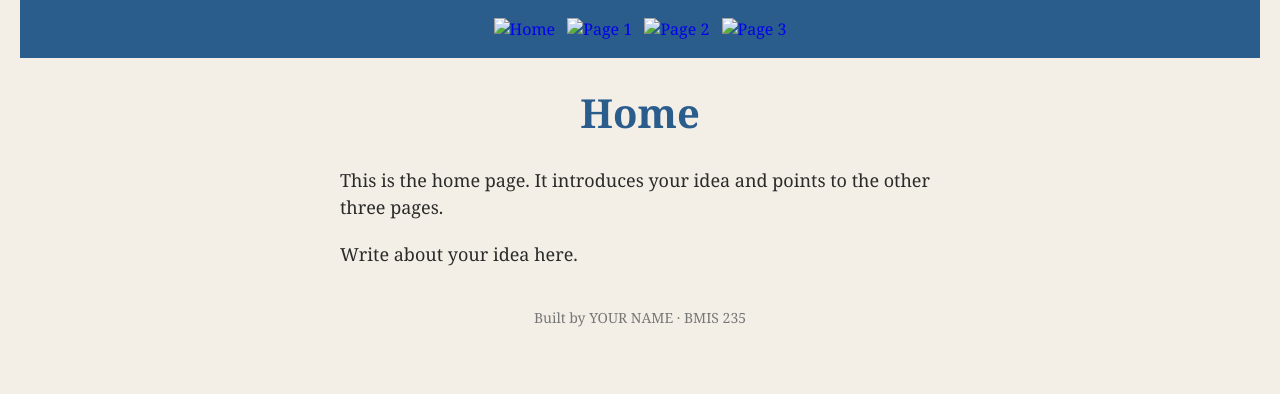
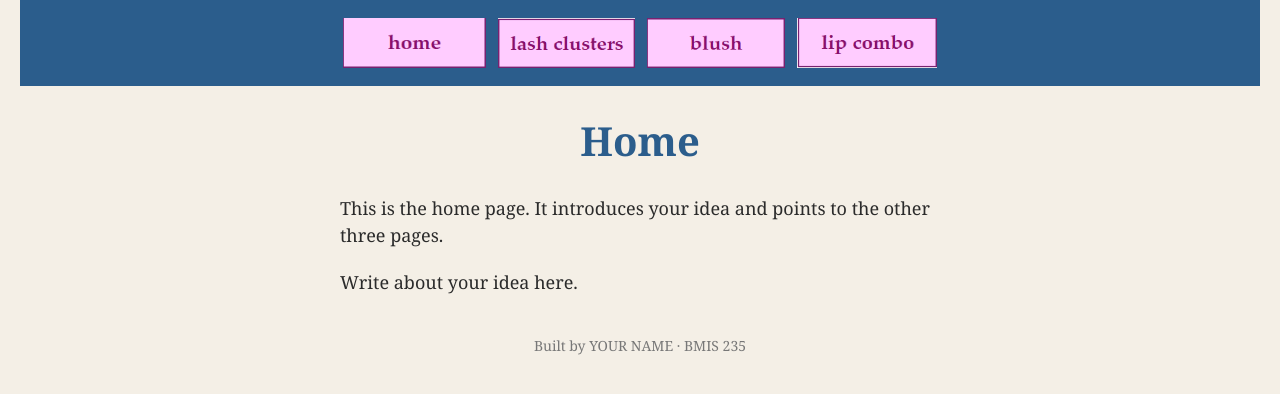
Before and after one commit to Yjasso-cloud/bmis235-html-3, a plain HTML site: page index.html in a window 1280 px wide. Drawn offline with Linux system fonts and the light colour scheme.

Commit message:
Update index.html - change the nav block

```diff
--- a/index.html
+++ b/index.html
@@ -22,10 +22,10 @@
      other three pages, so every page has the exact same menu.
      ===================================================================== -->
 <nav>
-    <a href="index.html"><img src="img/home.png" alt="Home"></a>
-    <a href="page1.html"><img src="img/page1.png" alt="Page 1"></a>
-    <a href="page2.html"><img src="img/page2.png" alt="Page 2"></a>
-    <a href="page3.html"><img src="img/page3.png" alt="Page 3"></a>
+    <a href="index.html"><img src="img/home.png.png" alt="Home"></a>
+    <a href="lashclusters.html"><img src="img/lashclusters.png.png" alt="LashClusters"></a>
+    <a href="blush.html"><img src="img/blush.png.png" alt="Blush"></a>
+    <a href="lipcombo.html"><img src="img/lipcombo.png.png" alt="LipCombo"></a>
 </nav>
 
 <h1>Home</h1>
```
